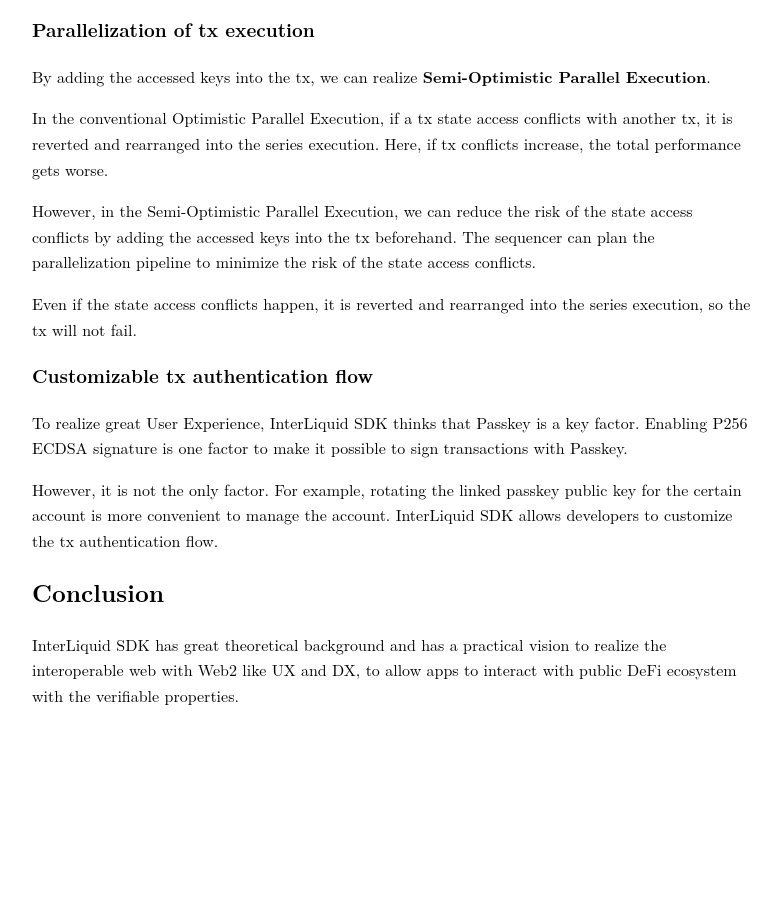
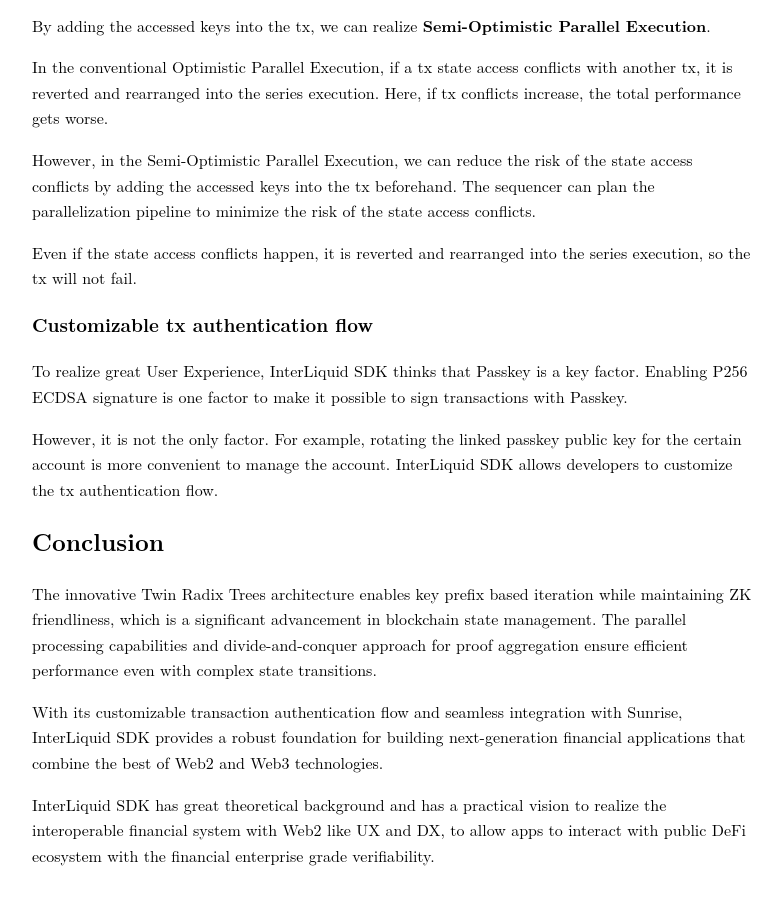
Before and after one commit to sunriselayer/interliquid-sdk, a Jekyll site: the page built from whitepaper/whitepaper.md, in a window 1280 px wide and 900 px high, scrolled down 7712 px. Shown: the whole window, without its empty margins (248-1029 px from the left). Built offline with Jekyll 4.4.1, drawn with Linux system fonts in a browser that asks for light colours; nearby versions of some CDN libraries; some web fonts are replaced; before the commit the page ends 8452 px from its top, so only the background shows below that; some of the changed text lies outside the part shown.

Commit message:
conclusion

```diff
--- a/whitepaper/whitepaper.md
+++ b/whitepaper/whitepaper.md
@@ -420,4 +418,8 @@
 
 ## Conclusion
 
-InterLiquid SDK has great theoretical background and has a practical vision to realize the interoperable web with Web2 like UX and DX, to allow apps to interact with public DeFi ecosystem with the verifiable properties.
+The innovative Twin Radix Trees architecture enables key prefix based iteration while maintaining ZK friendliness, which is a significant advancement in blockchain state management. The parallel processing capabilities and divide-and-conquer approach for proof aggregation ensure efficient performance even with complex state transitions.
+
+With its customizable transaction authentication flow and seamless integration with Sunrise, InterLiquid SDK provides a robust foundation for building next-generation financial applications that combine the best of Web2 and Web3 technologies.
+
+InterLiquid SDK has great theoretical background and has a practical vision to realize the interoperable financial system with Web2 like UX and DX, to allow apps to interact with public DeFi ecosystem with the financial enterprise grade verifiability.
```
Also changed, not shown: other parts of whitepaper/whitepaper.md (+2 -4 lines), 2 other files.
